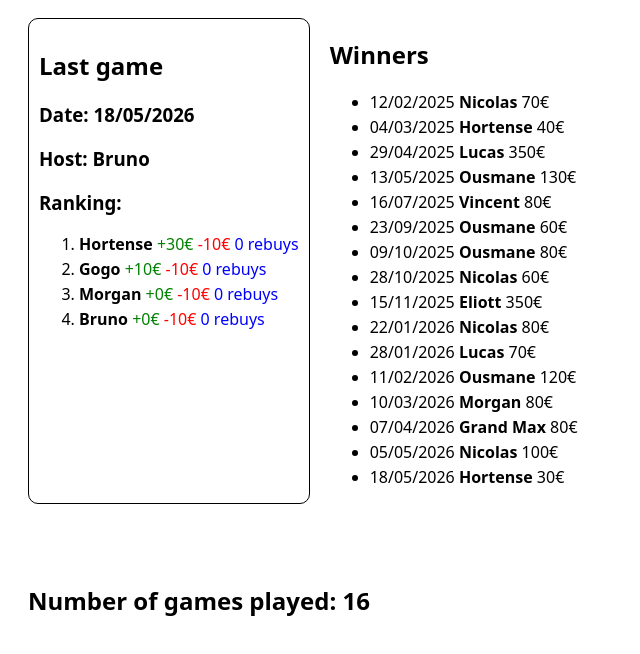
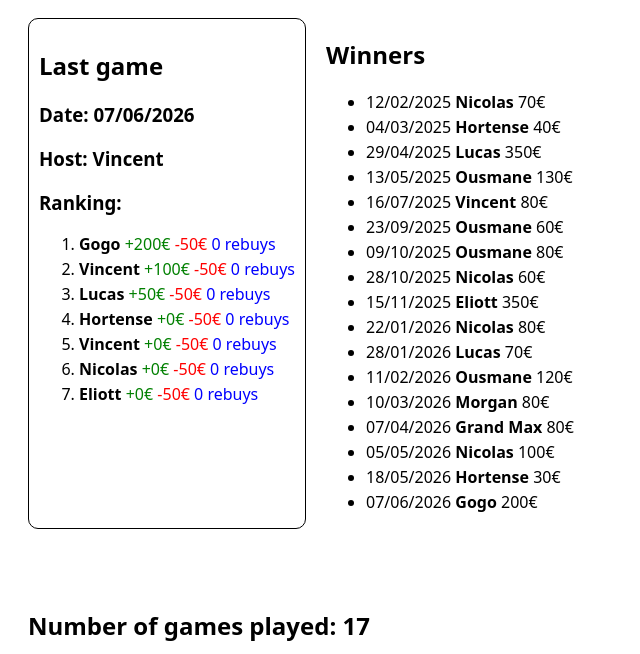
Before and after one commit to lulupet/syndicat-du-plumage, a plain HTML site: page index.html in a window 1280 px wide. Shown: the part 74-728 px from the top of the page, without its empty margins (0-640 px from the left). Drawn offline with Linux system fonts and the light colour scheme.

Commit message:
game 07/06/26

```diff
--- a/index.html
+++ b/index.html
@@ -684,6 +684,54 @@
           'rebuys': 0
         }
       ]
+    },
+    {
+      'host': 10,
+      'date': '07/06/2026',
+      'ranking': [
+        {
+          'id': 5,
+          'loss': 50,
+          'profit': 200,
+          'rebuys': 0
+        },
+        {
+          'id': 10,
+          'loss': 50,
+          'profit': 100,
+          'rebuys': 0
+        },
+        {
+          'id': 3,
+          'loss': 50,
+          'profit': 50,
+          'rebuys': 0
+        },
+        {
+          'id': 6,
+          'loss': 50,
+          'profit': 0,
+          'rebuys': 0
+        },
+        {
+          'id': 10,
+          'loss': 50,
+          'profit': 0,
+          'rebuys': 0
+        },
+        {
+          'id': 1,
+          'loss': 50,
+          'profit': 0,
+          'rebuys': 0
+        },
+        {
+          'id': 8,
+          'loss': 50,
+          'profit': 0,
+          'rebuys': 0
+        }
+      ]
     }
   ];
 
```
